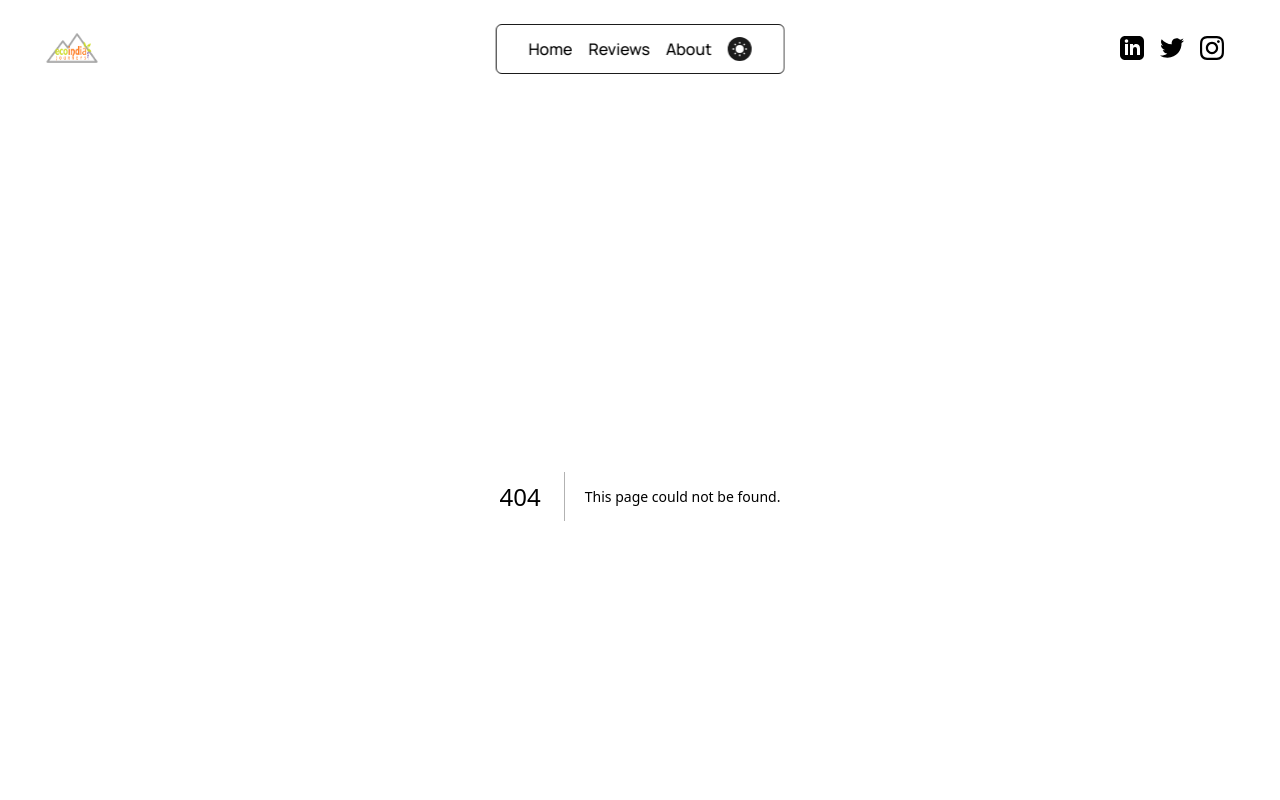
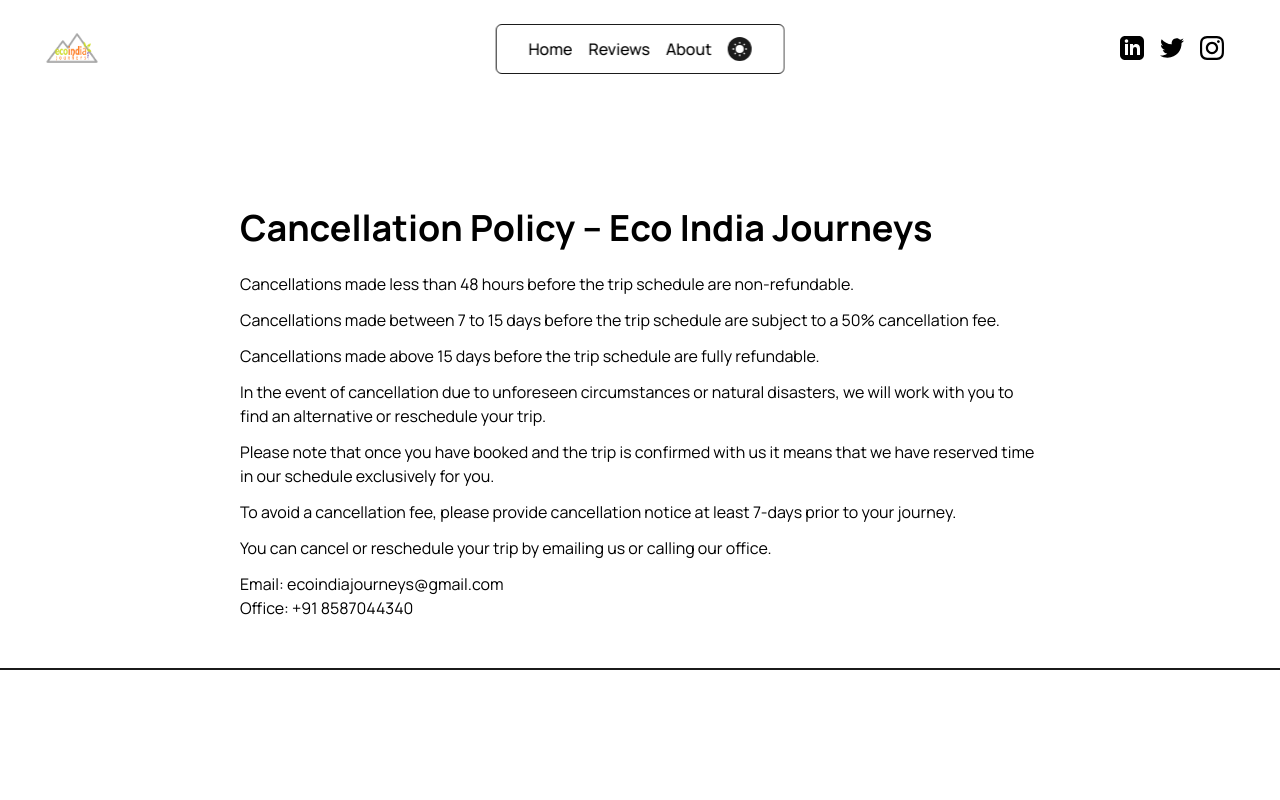
Before and after one commit to zingowalker/himalayan-journeys, a Next.js app: page /cancellation-policy in a window 1280 px wide. Before the commit this address had no page. Shown: the top 800 px of the page. Built offline with nearby package versions, Linux system fonts and the light colour scheme.

Commit message:
added cancellation policy

```diff
--- /dev/null
+++ b/src/app/cancellation-policy/page.js
@@ -0,0 +1,54 @@
+export const metadata = {
+  title: "Cancellation Policy",
+  description: `Short and simple cancellation policy`,
+};
+
+const CancellationPolicy = () => {
+  return (
+    <article className="flex items-center justify-center max-7xl py-16">
+      <div className="container dark:text-neutral-400 border-b-2 border-solid border-dark dark:border-light leading-relaxed text-lg md:text-left md:text-base md:px-30 lg:px-60 px-8">
+        <div className="container mx-auto py-12">
+          <h1 className="text-lg font-bold mb-6 lg:text-4xl">
+            Cancellation Policy – Eco India Journeys
+          </h1>
+          <ul className="list-none text-gray-800">
+            <li className="mb-3">
+              Cancellations made less than 48 hours before the trip schedule are
+              non-refundable.
+            </li>
+            <li className="mb-3">
+              Cancellations made between 7 to 15 days before the trip schedule
+              are subject to a 50% cancellation fee.
+            </li>
+            <li className="mb-3">
+              Cancellations made above 15 days before the trip schedule are
+              fully refundable.
+            </li>
+            <li className="mb-3">
+              In the event of cancellation due to unforeseen circumstances or
+              natural disasters, we will work with you to find an alternative or
+              reschedule your trip.
+            </li>
+          </ul>
+          <p className="mb-3">
+            Please note that once you have booked and the trip is confirmed with
+            us it means that we have reserved time in our schedule exclusively
+            for you.
+          </p>
+          <p className="mb-3">
+            To avoid a cancellation fee, please provide cancellation notice at
+            least 7-days prior to your journey.
+          </p>
+          <p className="mb-3">
+            You can cancel or reschedule your trip by emailing us or calling our
+            office.
+          </p>
+          <div>Email: ecoindiajourneys@gmail.com</div>
+          <div>Office: +91 8587044340</div>
+        </div>
+      </div>
+    </article>
+  );
+};
+
+export default CancellationPolicy;
--- a/src/app/ourteam/page.js
+++ /dev/null
@@ -1,56 +0,0 @@
-"use client";
-
-import ImageCard from "../../components/ImageCard";
-
-const teamMembers = [
-  {
-    src: "./about/jojo.png",
-    alt: "image",
-    name: "Stanzin Noorbu",
-    role: "Director & Founder",
-    bio: "Stanzin has been organizing treks and tours for the last 20-25 years in the Himalayas and all over India, Nepal, Sri Lanka, and Bhutan.",
-  },
-  {
-    src: "./about/jessethamchos.png",
-    alt: "image",
-    name: "Jesse Thamchos",
-    role: "Himalayan Tour Director",
-    bio: "Jesse is a passionate Trekking and Tour Leader with over a decade of experience in organizing tours and trekkings in Ladakh and around the Himalayas.",
-  },
-  {
-    src: "./about/tsetan.png",
-    alt: "image",
-    name: "Tsetan Dorje",
-    role: "Developer",
-    bio: "Tsetan is working with the company from its creation, web developer and content creator, seamlessly blending technology and creativity to craft immersive online experiences for leading travel agencies.",
-  },
-  {
-    src: "./about/fanny.png",
-    alt: "image",
-    name: "Fanny Planche",
-    role: "Associate Partner & Communication",
-    bio: "Fanny is a dedicated associate partner crafting seamless journeys, unlocking unique adventures with passion, precision, and personalized expertise.",
-  },
-];
-export default function Ourteam() {
-  return (
-    <div class="mb-16">
-      <div class="container flex justify-center mx-auto pt-16">
-        <div>
-          <p class="text-gray-500 text-lg text-center dark:text-light font-normal pb-3">
-            BUILDING TEAM
-          </p>
-          <h1 class="xl:text-4xl text-3xl text-center text-gray-800 dark:text-light font-extrabold pb-6 sm:w-4/6 w-5/6 mx-auto">
-            The People Behind the Scenes of Eco India Journeys!
-          </h1>
-        </div>
-      </div>
-
-      <div class="">
-        {teamMembers.map((member, index) => (
-          <ImageCard key={index} {...member} />
-        ))}
-      </div>
-    </div>
-  );
-}
--- a/src/components/Footer/index.js
+++ b/src/components/Footer/index.js
@@ -13,7 +13,6 @@
 export default function Footer() {
   return (
     <footer className="text-light dark:text-dark md:mt-8">
-      <div className="border-t dark:border-light border-dark items-center justify-center py-8 px-2"></div>
       <div className="pt-12 lg:pt-16 text-sm text-dark dark:text-light">
         <div className="mx-auto max-w-screen-2xl px-4 md:px-8">
           <div className="mb-16 grid grid-cols-2 gap-12 md:grid-cols-4 lg:grid-cols-6 lg:gap-8">
@@ -65,12 +64,6 @@
               <blockquote className="capitalize text-orange-500">
                 We are mostly active on instagram
               </blockquote>
-              <div className="text-dark dark:text-light mt-2">
-                Call: +91 8800777421
-              </div>
-              <div className="text-dark dark:text-light">
-                Email: ecoindiajourneys@gmail.com
-              </div>
             </div>
 
             <div>
@@ -222,7 +215,7 @@
 
                 <div>
                   <a
-                    href="#"
+                    href="cancellation-policy"
                     className="text-gray-500 transition duration-100 hover:text-orange-500 active:text-orange-600"
                   >
                     Cancellation Policy
```
Also changed, not shown: project files/character.png (deleted), 1 other file (tests, documents, lock files or other folders).
